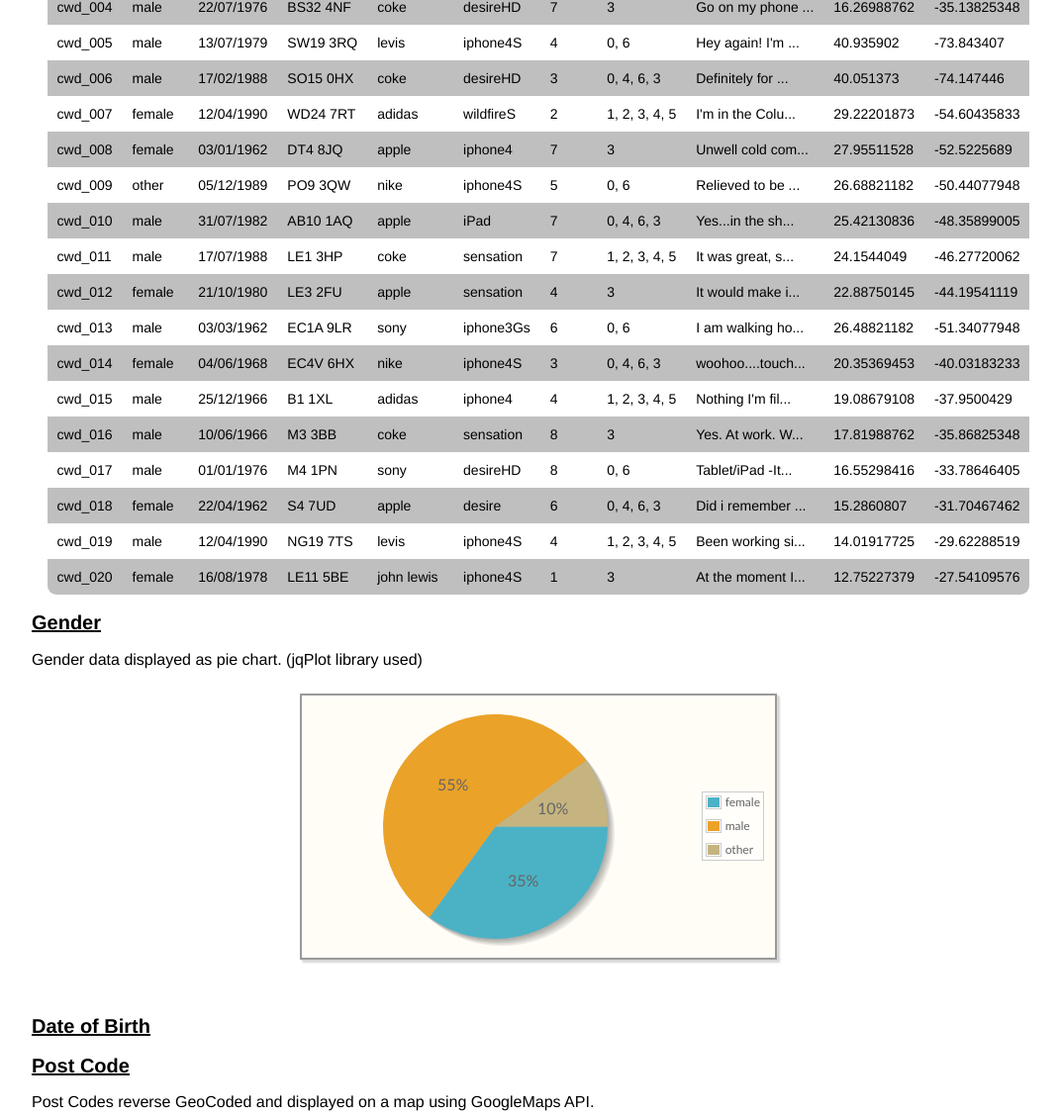
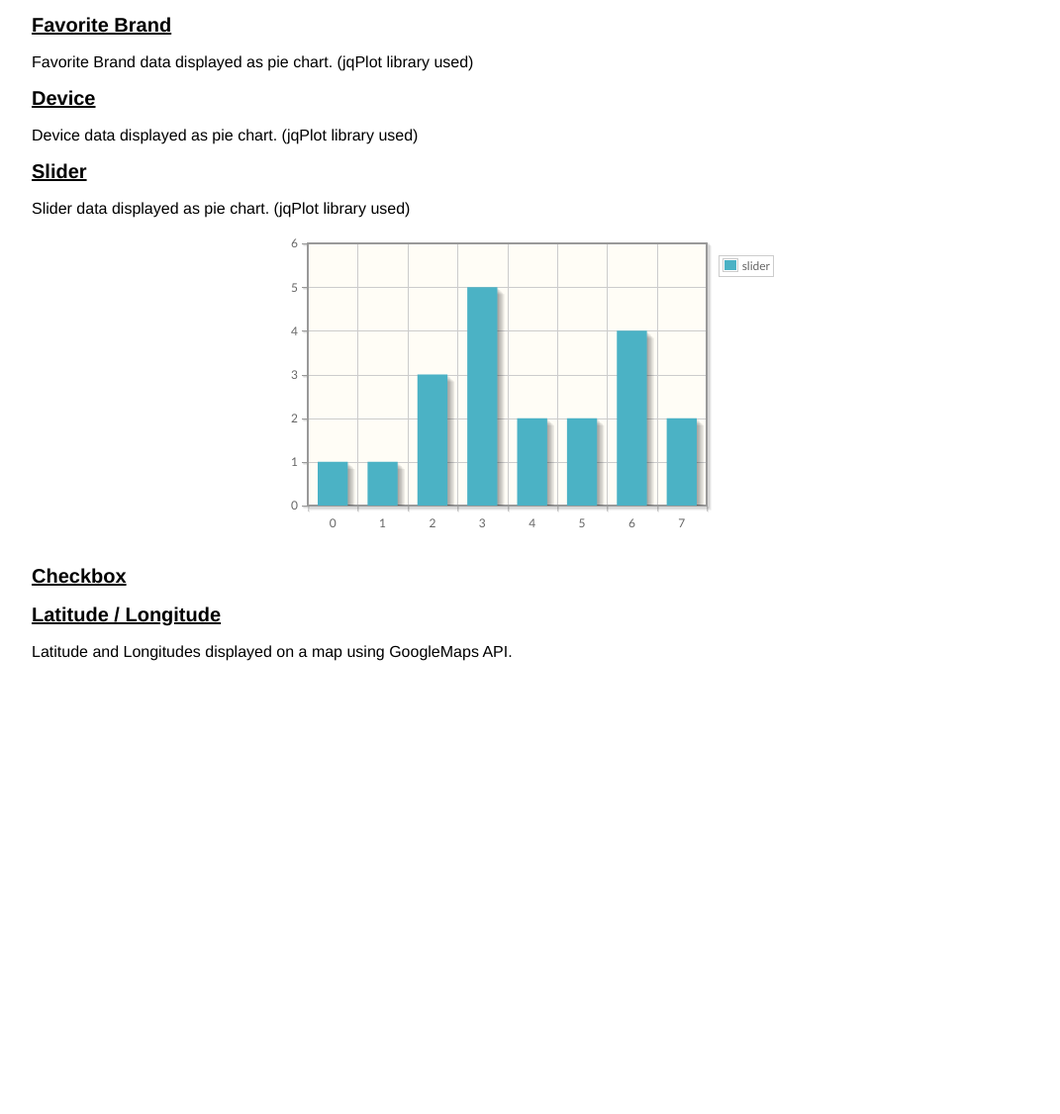
Before and after one commit to davestevens/datavis, a plain HTML site: page index.html in a window 1280 px wide. Shown: the part 369-1495 px from the top of the page at 99% size, without its empty margins (96-1167 px from the left). After the commit the page ends 1063 px from the top, so only its background shows below. Drawn offline with Linux system fonts and the light colour scheme; some packages are replaced by stand-ins of ours.

Commit message:
Added bar chart library interaction. (jqPlot)

```diff
--- a/css/datavis.css
+++ b/css/datavis.css
@@ -57,15 +57,20 @@ footer {
      padding: 10px;
 }
 
-.pie-chart {
+.chart {
      max-width: 500px;
      margin: 0 auto;
 }
-.click-data {
+.chart-data {
      max-width: 300px;
      margin: 0 auto;
      text-align: center;
      min-height: 18px;
+}
+
+.chart {
+     max-width: 500px;
+     margin: 0 auto;
 }
 
 .map-view {
--- a/index.html
+++ b/index.html
@@ -14,11 +14,14 @@
     <!-- jqPlot -->
     <script src="/js/lib/dist/jquery.jqplot.min.js" type="text/javascript"></script>
     <script type="text/javascript" src="/js/lib/dist/plugins/jqplot.pieRenderer.min.js"></script>
+    <script type="text/javascript" src="/js/lib/dist/plugins/jqplot.barRenderer.min.js"></script>
+    <script type="text/javascript" src="/js/lib/dist/plugins/jqplot.categoryAxisRenderer.min.js"></script>
+    <script type="text/javascript" src="/js/lib/dist/plugins/jqplot.pointLabels.min.js"></script>
     <link rel="stylesheet" type="text/css" href="/js/lib/dist/jquery.jqplot.css" />
     <!-- /jqPlot -->
 
     <!-- Google Maps -->
-    <script src="https://maps.googleapis.com/maps/api/js?v=3.exp&amp;sensor=false"></script>
+    <!--<script src="https://maps.googleapis.com/maps/api/js?v=3.exp&amp;sensor=false"></script>-->
     <!-- /Google Maps -->
     <script src="js/datavis.js"></script>
   </head>
@@ -48,7 +51,7 @@
 
 	<h2>Post Code</h2>
 	<div id="postcode">
-	  <p>Post Codes reverse GeoCoded and displayed on a map using GoogleMaps API.</p>
+	  <p>Post Codes GeoCoded and displayed on a map using GoogleMaps API.</p>
 	</div>
 
 	<h2>Favorite Brand</h2>
@@ -63,7 +66,7 @@
 
 	<h2>Slider</h2>
 	<div id="slider">
-	  <p></p>
+	  <p>Slider data displayed as pie chart. (jqPlot library used)</p>
 	</div>
 
 	<h2>Checkbox</h2>
@@ -73,6 +76,7 @@
 
 	<h2>Latitude / Longitude</h2>
 	<div id="latitude_longitude">
+	  <p>Latitude and Longitudes displayed on a map using GoogleMaps API.</p>
 	</div>
       </div>
 
--- a/js/datavis.js
+++ b/js/datavis.js
@@ -7,27 +7,88 @@ var gmaps = [];
 $(document).ready(function() {
 		$.getJSON(data_url,
 		          function(data) {
-			          populate_table(data);
+			          /* Display data in table */
+			          //populate_table(data);
 
 			          /* Gender Pie Chart */
-			          pie_chart(extract_data('gender', data), 'gender');
+			          //pie_chart(extract_data('gender', data), 'gender');
+
+			          /* Date of Birth */
 
 			          /* Post Code Map */
-			          map(extract_data('postcode', data), 'postcode');
+			          //map(extract_data('postcode', data), 'postcode');
 
-			          /* fav_brand Pie Chart */
-			          pie_chart(extract_data('fav_brand', data), 'fav_brand');
+			          /* Favorite Brand Pie Chart */
+			          //pie_chart(extract_data('fav_brand', data), 'fav_brand');
 
-			          /* device Pie Chart */
-			          pie_chart(extract_data('device', data), 'device');
+			          /* Device Pie Chart */
+			          //pie_chart(extract_data('device', data), 'device');
+
+			          /* Slider Bar Chart */
+			          bar_chart(extract_data('slider', data), 'slider');
+
+			          /* Check Box */
 
 			          /* Latitude and Longitude Map */
-			          map(extract_data(['latitude', 'longitude', 'user'], data), 'latitude_longitude');
+			          //map(extract_data(['latitude', 'longitude', 'user'], data), 'latitude_longitude');
 
 			          /* Create global pointer, to make debugging easier */
 			          tmp = data;
 		          });
 	});
+
+/* Create data structure to display data in bar chart -
+   using jqPlot library */
+var bar_chart = function(data, container)
+{
+	/* Plot a bar chart for each item in data */
+	/* Prepare data */
+	var d = [];
+	var series = [];
+	var ticks = [];
+
+	for(var e in data) {
+		d.push(count_instances(data[e]));
+		series.push({label:e});
+	}
+	for(var i in d[0]) {
+		ticks.push(i);
+	}
+
+	/* Create a div instance to render the chart in */
+	$('<div/>', {id: container + '_bar', class: 'chart'}).appendTo($('#' + container));
+
+	var plot1 = $.jqplot(container + '_bar', d, {
+		seriesDefaults:{
+			renderer:$.jqplot.BarRenderer,
+			rendererOptions: {fillToZero: true}
+		},
+		series: series,
+		legend: {
+			show: true,
+			placement: 'outsideGrid'
+			},
+		axes: {
+			xaxis: {
+				renderer: $.jqplot.CategoryAxisRenderer,
+				ticks: ticks
+			},
+			yaxis: {
+				pad: 1.05,
+				tickOptions: {formatString: '%d'}
+			}
+		}
+		});
+
+	$('<div/>', {id: container + '_data', class: 'chart-data'}).appendTo($('#' + container));
+	/* Bind a data click to show information */
+	$('#' + container + '_bar').bind('jqplotDataClick',
+	                         function (ev, seriesIndex, pointIndex, data) {
+		                         var d = data.toString().split(',');
+		                         $('#' + container + '_data').html(d[0] + ': ' + d[1]);
+	                         }
+		);
+};
 
 /*
   Use label to retreive certain dataset from data
@@ -114,38 +175,20 @@ var map = function(data, container)
 			}
 		}
 	}
-}
+};
 
 /* Create correct data structure and create containers -
    for instance of jqPlot PieChart
 */
 var pie_chart = function(data, container)
 {
-	console.log(data);
         /* Arrange data to required format */
 	/* Array of Arrays [ ['label', value] ... ] */
 	for(var e in data) {
-		var d = [];
-		var a = data[e];
-		a.sort();
-
-		var count = 1;
-		for(var i in a) {
-			if(a[i] != a[i-1]) {
-				if((i-1) >= 0) {
-					d.push([a[i-1], count]);
-				}
-				count = 1;
-			}
-			else {
-				++count;
-			}
-		}
-
-		d.push([a[a.length-1], count]);
+		var d = count_instances(data[e]);
 
 		/* Create a div instance to render the chart in */
-		$('<div/>', {id: e + '_pie', class: 'pie-chart'}).appendTo($('#' + container));
+		$('<div/>', {id: e + '_pie', class: 'chart'}).appendTo($('#' + container));
 
 		var plot1 = $.jqplot(e + '_pie', [d], {
 			seriesDefaults: {
@@ -159,7 +202,7 @@ var pie_chart = function(data, container)
 			}
 			);
 
-		$('<div/>', {id: e + '_data', class: 'click-data'}).appendTo($('#' + container));
+		$('<div/>', {id: e + '_data', class: 'chart-data'}).appendTo($('#' + container));
 		/* Bind a data click to show information */
 		$('#' + e + '_pie').bind('jqplotDataClick',
 		                         function (ev, seriesIndex, pointIndex, data) {
@@ -225,3 +268,28 @@ var populate_table = function(data)
 	$('#data').append(tbl);
 	$('#tbl').tablesorter();
 };
+
+/* Return array of label:data pairs
+   Count instances of occurences in a
+ */
+var count_instances = function(a)
+{
+	var d = [];
+	a.sort();
+
+	var count = 1;
+	for(var i in a) {
+		if(a[i] != a[i-1]) {
+			if((i-1) >= 0) {
+				d.push([a[i-1], count]);
+			}
+			count = 1;
+		}
+		else {
+			++count;
+		}
+	}
+	d.push([a[a.length-1], count]);
+
+	return d;
+}
```
